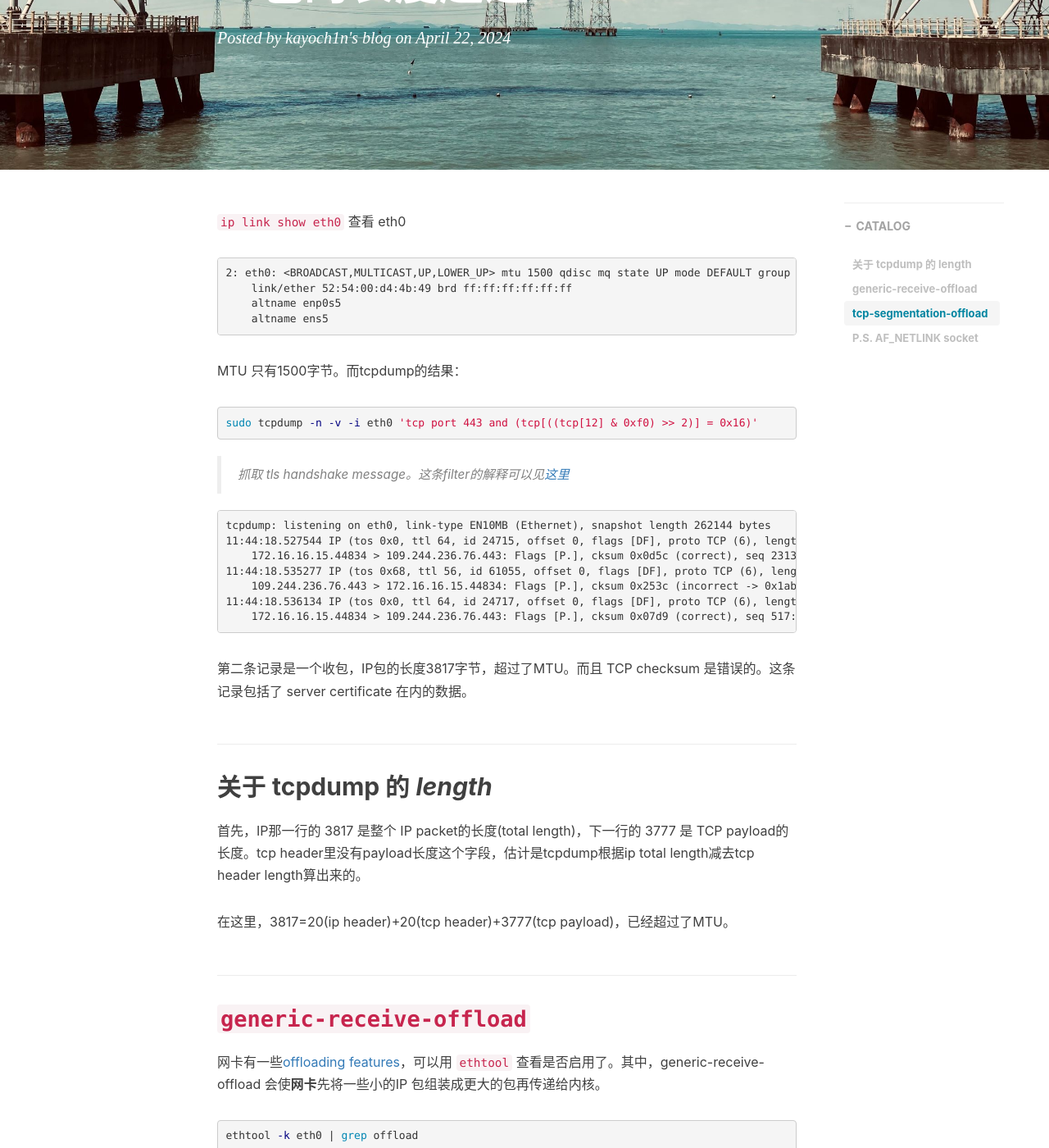
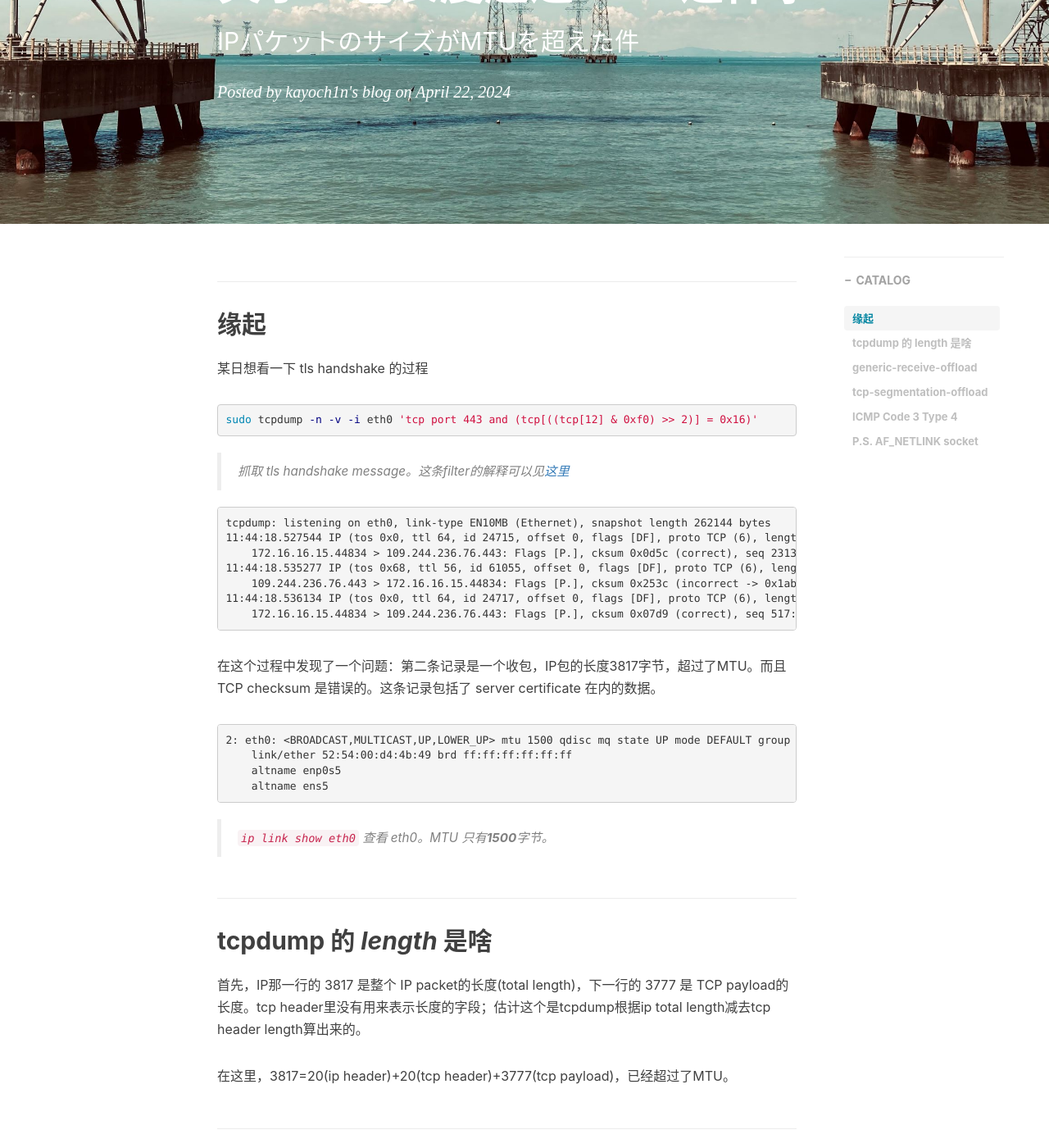
Before and after one commit to kayoch1n/kayoch1n.github.io, a Jekyll site: the page built from _posts/2024-04-22-oversized-tcp-seg.markdown, in a window 1280 px wide and 1400 px high, scrolled down 250 px. Shown: the whole window at 82% size. Built offline with Jekyll 4.4.1, drawn with Linux system fonts in a browser that asks for light colours; nearby versions of some CDN libraries; comment, search, counter and statistics services are not loaded; some of the changed text lies outside the part shown.

Commit message:
更新 _posts/2024-04-22-oversized-tcp-seg.markdown

````diff
--- a/_posts/2024-04-22-oversized-tcp-seg.markdown
+++ b/_posts/2024-04-22-oversized-tcp-seg.markdown
@@ -2,8 +2,8 @@
 toc: true
 layout: "post"
 catalog: true
-title: "IP包的长度超过MTU？"
-subtitle: ""
+title: "关于IP包长度超过MTU这件事"
+subtitle: "IPパケットのサイズがMTUを超えた件"
 date:   2024-04-22 21:40:38 +0800
 header-img: "img/sz-transmission-tower.jpg"
 categories:
@@ -14,23 +14,15 @@
   - mtu
 ---
 
+## 缘起
 
-`ip link show eth0` 查看 eth0
-
-```
-2: eth0: <BROADCAST,MULTICAST,UP,LOWER_UP> mtu 1500 qdisc mq state UP mode DEFAULT group default qlen 1000
-    link/ether 52:54:00:d4:4b:49 brd ff:ff:ff:ff:ff:ff
-    altname enp0s5
-    altname ens5
-```
-
-MTU 只有1500字节。而tcpdump的结果：
-
+某日想看一下 tls handshake 的过程
 ```bash
 sudo tcpdump -n -v -i eth0 'tcp port 443 and (tcp[((tcp[12] & 0xf0) >> 2)] = 0x16)'
 ```
 
 > 抓取 _tls handshake_ message。这条filter的解释可以见[这里](https://stackoverflow.com/a/39644735/8706476)
+
 
 ```
 tcpdump: listening on eth0, link-type EN10MB (Ethernet), snapshot length 262144 bytes
@@ -42,11 +34,22 @@
     172.16.16.15.44834 > 109.244.236.76.443: Flags [P.], cksum 0x07d9 (correct), seq 517:610, ack 3778, win 501, length 93
 ```
 
-第二条记录是一个收包，IP包的长度3817字节，超过了MTU。而且 TCP checksum 是错误的。这条记录包括了 server certificate 在内的数据。
+在这个过程中发现了一个问题：第二条记录是一个收包，IP包的长度3817字节，超过了MTU。而且 TCP checksum 是错误的。这条记录包括了 server certificate 在内的数据。
 
-## 关于 tcpdump 的 _length_
 
-首先，IP那一行的 3817 是整个 IP packet的长度(total length)，下一行的 3777 是 TCP payload的长度。tcp header里没有payload长度这个字段，估计是tcpdump根据ip total length减去tcp header length算出来的。
+```
+2: eth0: <BROADCAST,MULTICAST,UP,LOWER_UP> mtu 1500 qdisc mq state UP mode DEFAULT group default qlen 1000
+    link/ether 52:54:00:d4:4b:49 brd ff:ff:ff:ff:ff:ff
+    altname enp0s5
+    altname ens5
+```
+
+> `ip link show eth0` 查看 eth0。MTU 只有**1500**字节。
+
+
+## tcpdump 的 _length_ 是啥
+
+首先，IP那一行的 3817 是整个 IP packet的长度(total length)，下一行的 3777 是 TCP payload的长度。tcp header里没有用来表示长度的字段；估计这个是tcpdump根据ip total length减去tcp header length算出来的。
 
 在这里，3817=20(ip header)+20(tcp header)+3777(tcp payload)，已经超过了MTU。
 
@@ -110,8 +113,13 @@
 14:54:56.527436 IP localhost.51608 > simple-server.webcache: Flags [P.], seq 2825:2886, ack 1, win 251, options [nop,nop,TS val 991739090 ecr 3767925926], length 61: HTTP
 ```
 
-> 根据这一差别，我猜 tcpdump 抓包的时机在于内核协议栈到网卡之间
+根据这一差别，我猜 tcpdump 抓包的时机在于syscall之后、网卡之前：如果tcpdump抓包的时机在syscall，则无论tso开启与否，都应该抓到一个大packet而不是三个小packet。
 
+## ICMP Code 3 Type 4
+
+PMTUD 是一个用于探测通往目标的链路的 MTU的方法，在linux上可以通过使用 ping `-s` 参数指定 payload 大小来实现。wiki 描述到当一个主机收到一个长度超过 MTU 的包时会回复ICMP Code3 Type4；一方可以多次发送payload长度逐渐增加的packet，直到接收到ICMP Code3 Type4，此时就能得知这个链路上的MTU。
+
+但是要再现这个行为是挺困难的：一方面要让超长的packet真正从网卡发送出去：调整网卡的mtu使其大于实际链路的mtu，但使用 setsockopt 设置 DF + sendto 长 packet 的时候会返回 message too long，packet 其实未被发送出去，这个可能跟操作系统有关？另一方面，不同的目标对于超长的packet的处理方式不一样，像 github.com, stackoverflow.com 确实能支持很大的 MTU，而有的目标貌似对于超过1500的ip包直接不返回任何东西，疑似通过 iptables drop 掉了，比如国内的网站 baidu.com，zhihu.com。
 
 ## P.S. `AF_NETLINK` socket
 
````
